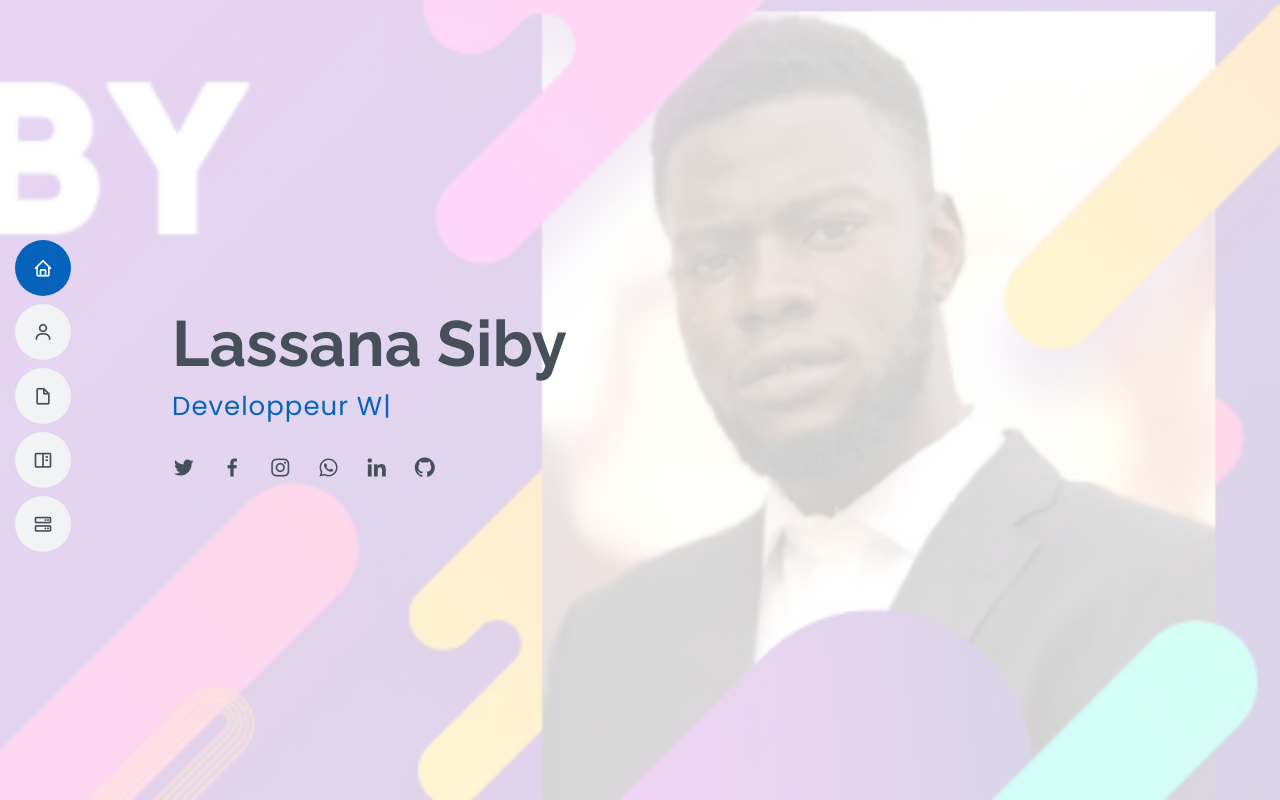
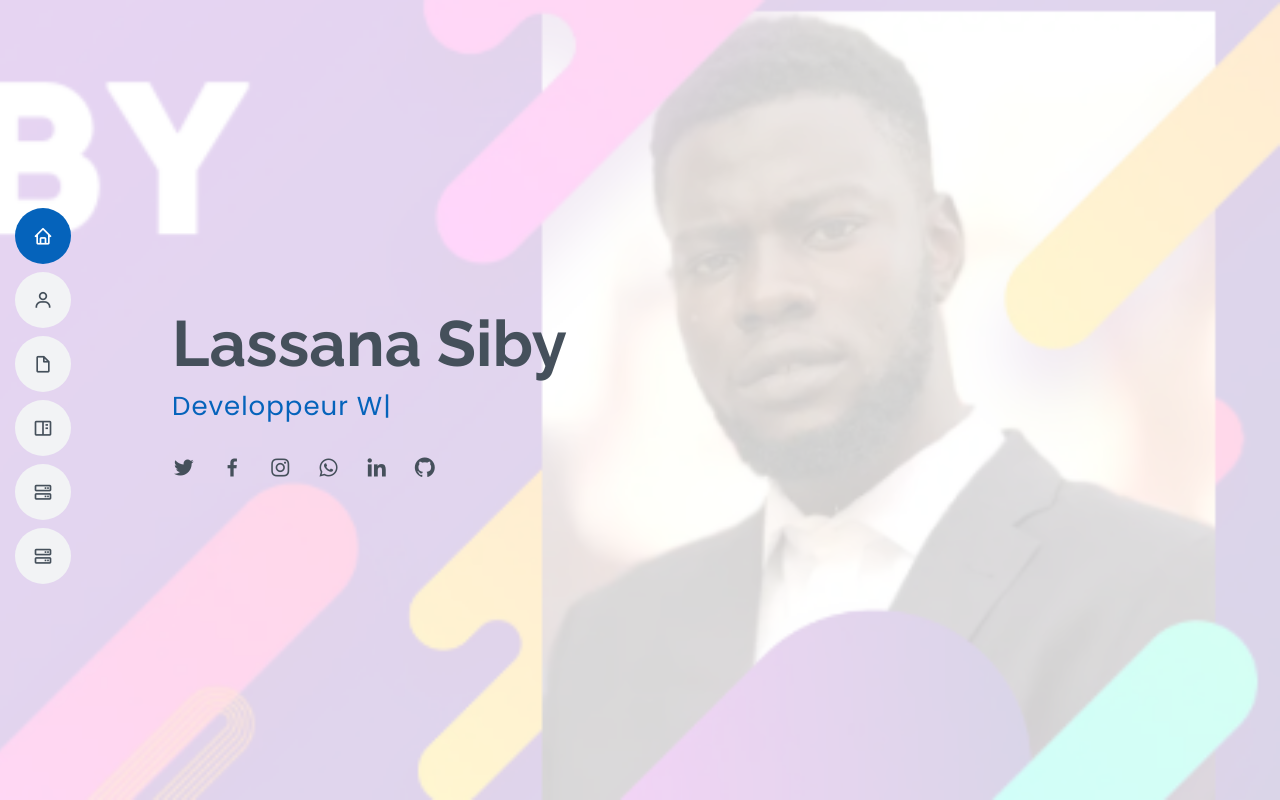
Before and after one commit to sibylassana95/Portfolio-, a plain HTML site: page index.html in a window 1280 px wide. Shown: the top 800 px of the page. Drawn offline with nearby package versions, Linux system fonts and the light colour scheme.

Commit message:
Update index.html

```diff
--- a/index.html
+++ b/index.html
@@ -49,6 +49,8 @@
         <li><a href="#portfolio" class="nav-link scrollto"><i class="bx bx-book-content"></i> <span>Projets</span></a>
         </li>
         <li><a href="#services" class="nav-link scrollto"><i class="bx bx-server"></i> <span>Services</span></a></li>
+      <li><a href="#skills" class="nav-link scrollto"><i class="bx bx-server"></i> <span>Compétences</span></a></li>
+
 
       </ul>
     </nav><!-- .nav-menu -->
```
